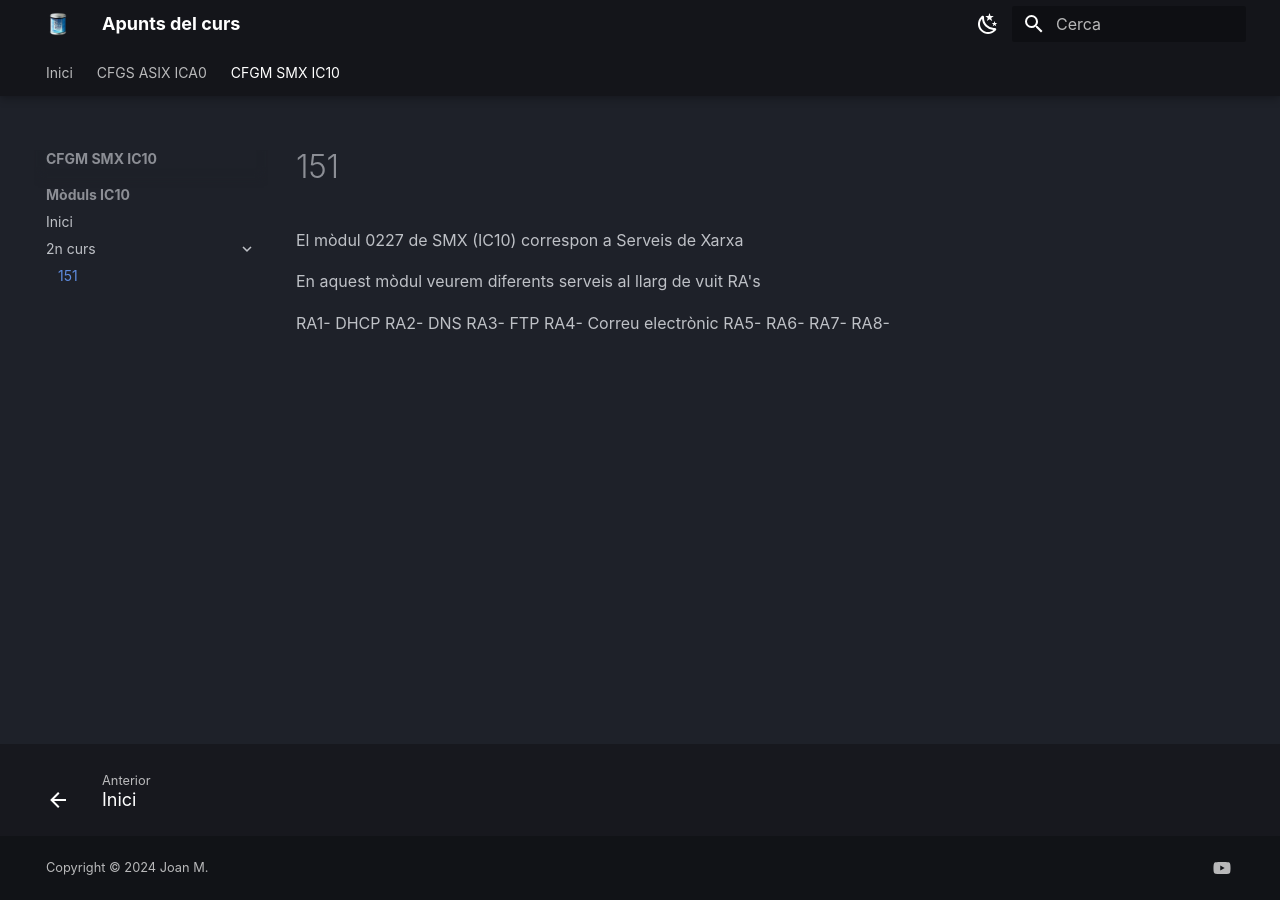
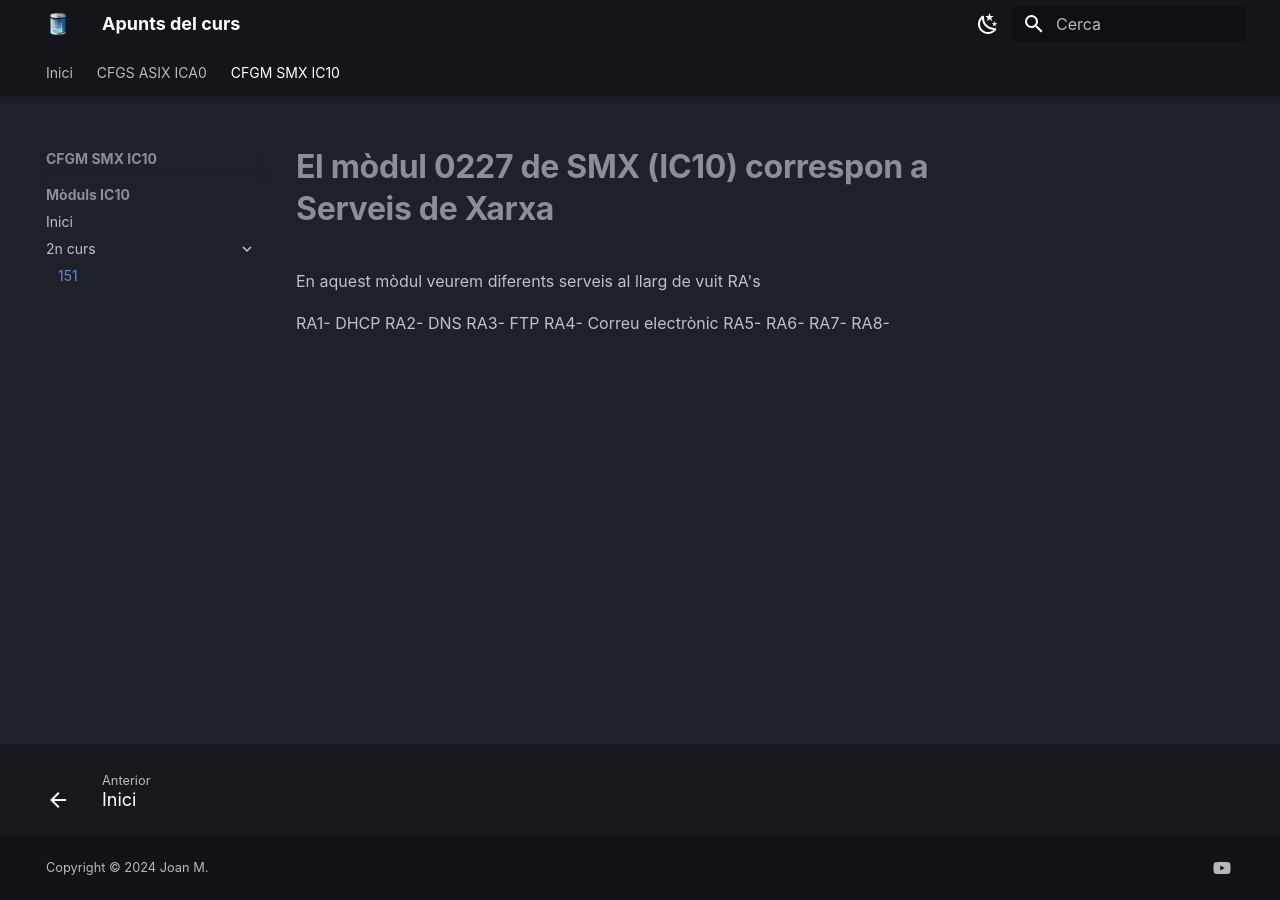
Before and after one commit to operatiu/apunts, an MkDocs documentation site: the page built from docs/ic10-Smx/0227-SX/0227-Modul.md, in a window 1280 px wide. Built offline with MkDocs 1.6.1 and Material for MkDocs 9.7.7, drawn with Linux system fonts in a browser that asks for light colours; some web fonts are replaced.

```diff
--- a/docs/ic10-Smx/0227-SX/0227-Modul.md
+++ b/docs/ic10-Smx/0227-SX/0227-Modul.md
@@ -1,4 +1,4 @@
-El mòdul 0227 de SMX (IC10) correspon a Serveis de Xarxa
+# **El mòdul 0227 de SMX (IC10) correspon a Serveis de Xarxa**
 
 En aquest mòdul veurem diferents serveis al llarg de vuit RA's
 
```
